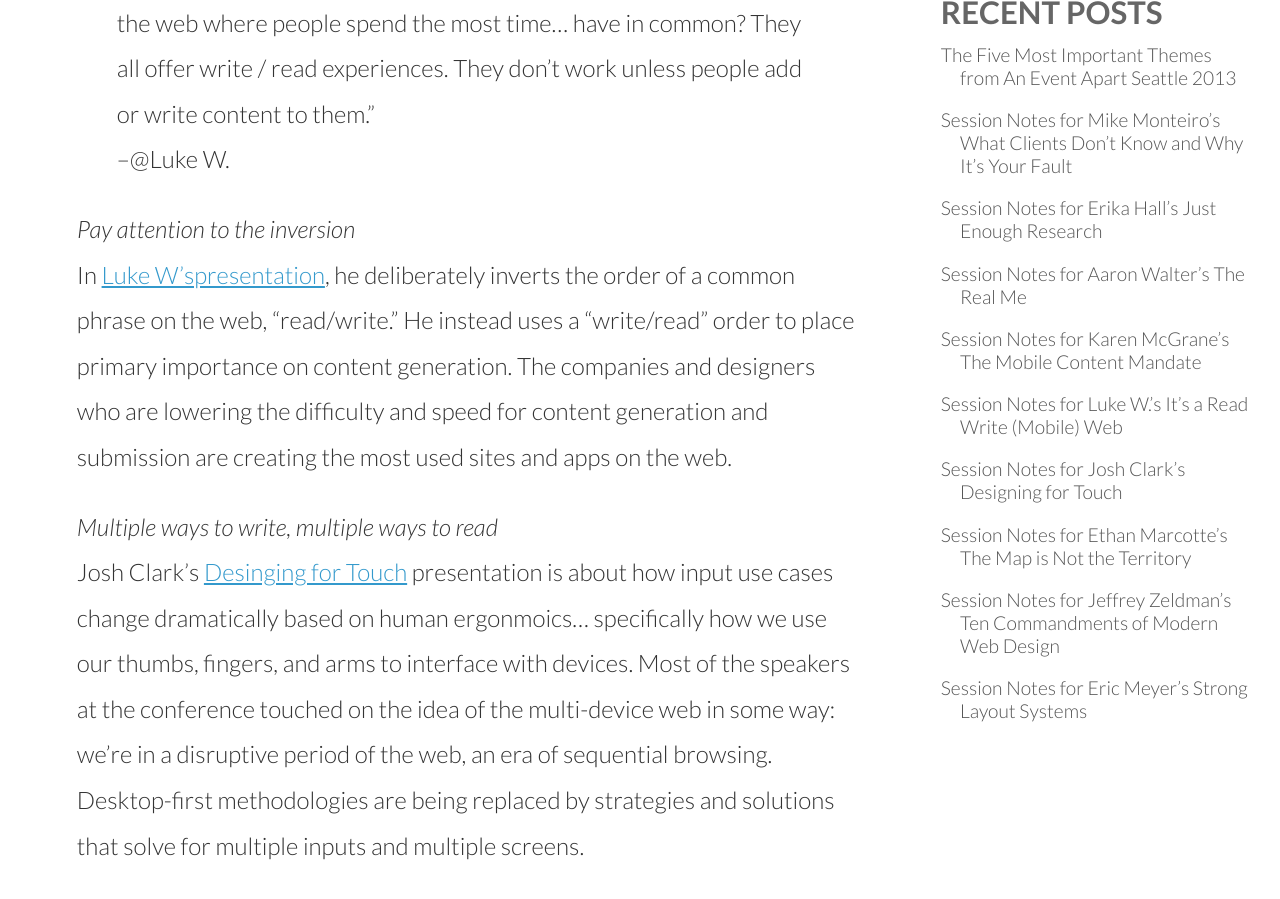
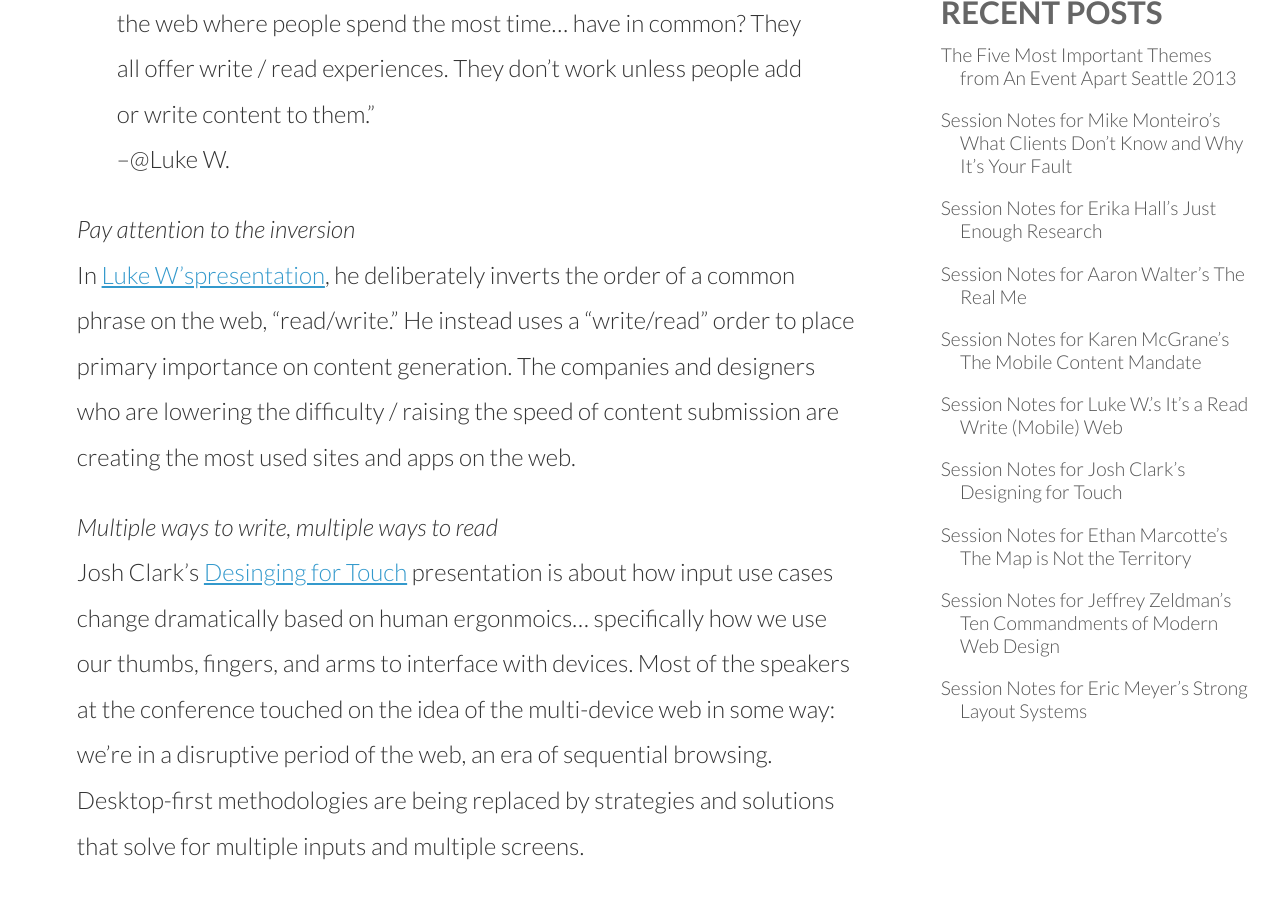
Before and after one commit to thedougco/responsive.ly, a Jekyll site: the page built from _posts/2013-04-3-the_five_most_important_ideas_from_an_event_apart_seattle_2013.md, in a window 1280 px wide and 900 px high, scrolled down 508 px. Built offline with Jekyll 4.4.1, drawn with Linux system fonts in a browser that asks for light colours; nearby versions of some CDN libraries; Markdown is read by kramdown in place of the engine named in the settings; comment, search, counter and statistics services are not loaded.

Commit message:
post edits

```diff
--- a/_posts/2013-04-3-the_five_most_important_ideas_from_an_event_apart_seattle_2013.md
+++ b/_posts/2013-04-3-the_five_most_important_ideas_from_an_event_apart_seattle_2013.md
@@ -15,7 +15,7 @@ author: doug
 >--@Luke W.
 
 *Pay attention to the inversion*
-In [Luke W’spresentation](http://responsive.ly/2013/04/session-notes-for-luke-ws-its-a-read-write-web-mobile-web-at-an-event-apart-seattle/), he deliberately inverts the order of a common phrase on the web, “read/write.” He instead uses a “write/read” order to place primary importance on content generation. The companies and designers who are lowering the difficulty and speed for content generation and submission are creating the most used sites and apps on the web.
+In [Luke W’spresentation](http://responsive.ly/2013/04/session-notes-for-luke-ws-its-a-read-write-web-mobile-web-at-an-event-apart-seattle/), he deliberately inverts the order of a common phrase on the web, “read/write.” He instead uses a “write/read” order to place primary importance on content generation. The companies and designers who are lowering the difficulty / raising the speed of content submission are creating the most used sites and apps on the web.
 
 *Multiple ways to write, multiple ways to read*
 Josh Clark’s [Desinging for Touch](http://responsive.ly/2013/04/session-notes-for-josh-clarks-designing-for-touch-at-an-event-apart-seattle/) presentation is about how input use cases change dramatically based on human ergonmoics… specifically how we use our thumbs, fingers, and arms to interface with devices. Most of the speakers at the conference touched on the idea of the multi-device web in some way: we’re in a disruptive period of the web, an era of sequential browsing. Desktop-first methodologies are being replaced by strategies and solutions that solve for multiple inputs and multiple screens.
```
